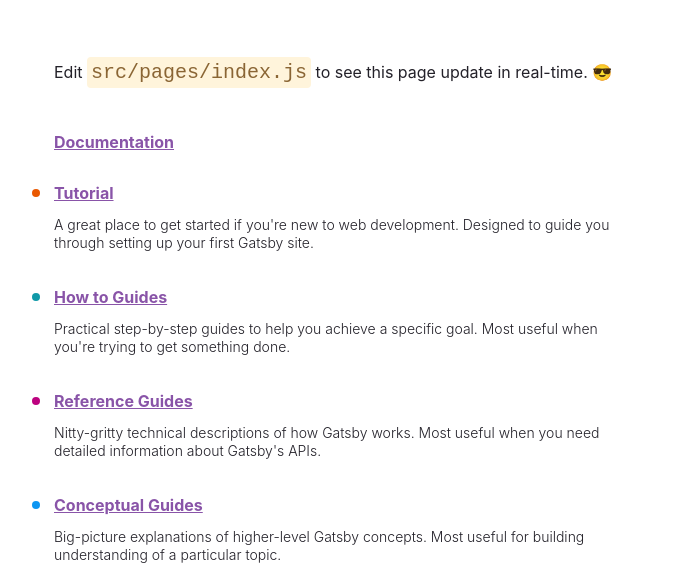
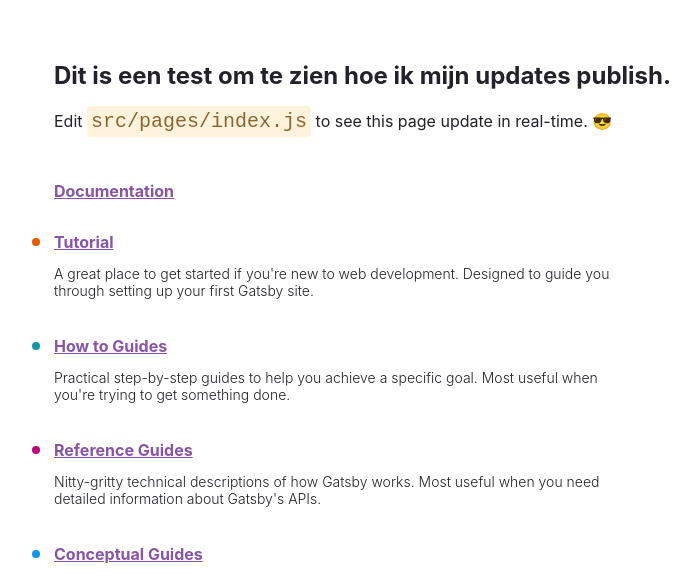
Before and after one commit to JonasTeetaert/my-first-gatsby-contentful-site, a Gatsby site: page / in a window 1280 px wide. Shown: the part 224-798 px from the top of the page, without its empty margins (50-750 px from the left). Built offline with nearby package versions, Linux system fonts and the light colour scheme; Gatsby itself is replaced by a stand-in of ours.

Commit message:
publish updates test

```diff
--- a/src/pages/index.js
+++ b/src/pages/index.js
@@ -138,6 +138,7 @@
           🎉🎉🎉
         </span>
       </h1>
+      <h2>Dit is een test om te zien hoe ik mijn updates publish.</h2>
       <p style={paragraphStyles}>
         Edit <code style={codeStyles}>src/pages/index.js</code> to see this page
         update in real-time.{" "}
```
Also changed, not shown: 1 other file.
